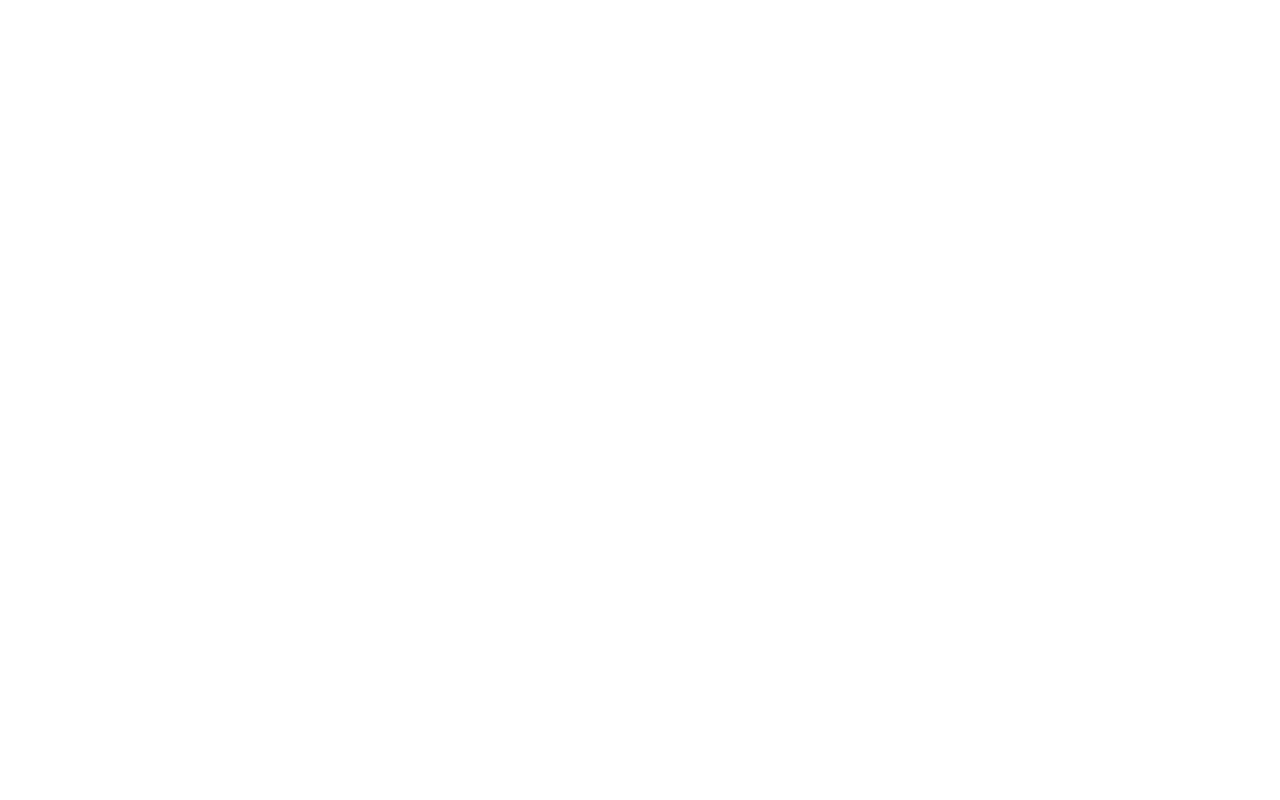
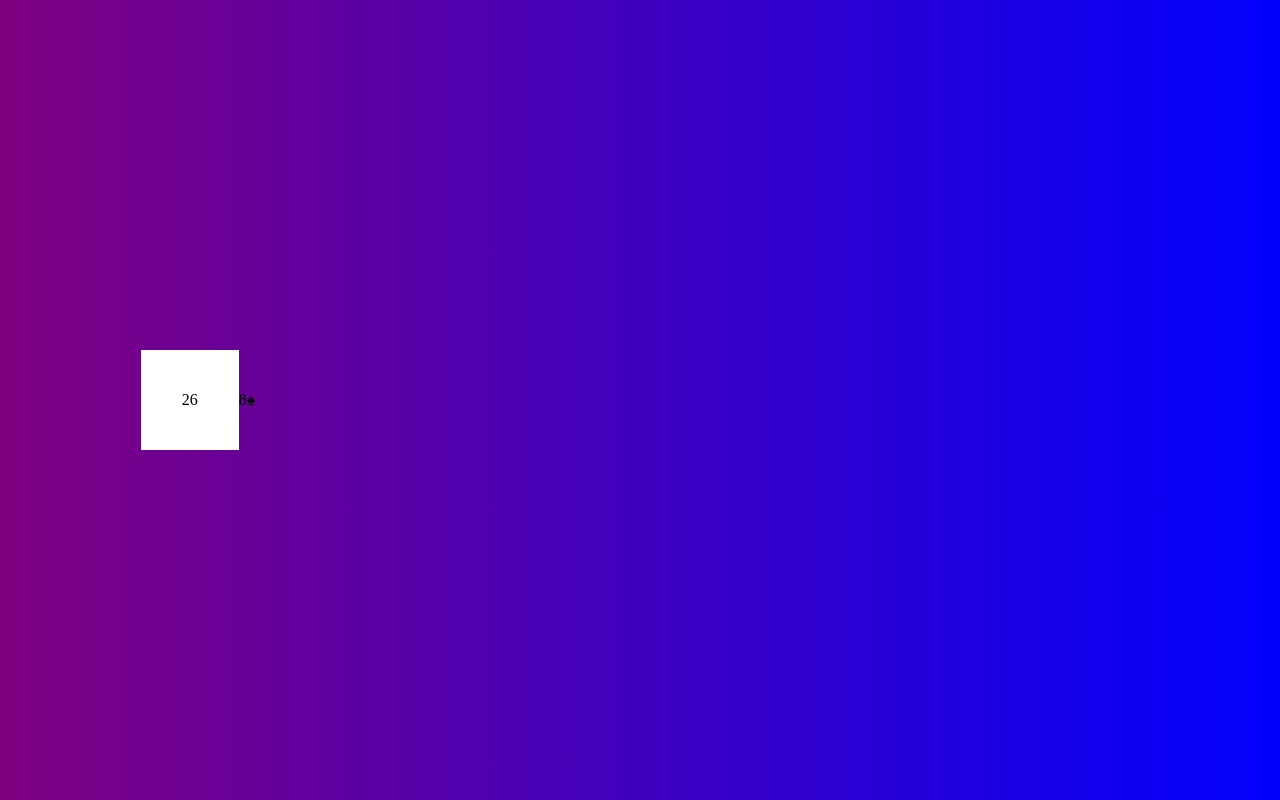
Before and after one commit to chawthorne02/js-war-game, a plain HTML site: page index.html in a window 1280 px wide. Drawn offline with Linux system fonts and the light colour scheme.

Commit message:
background gradientstarting card designs

```diff
--- a/index.html
+++ b/index.html
@@ -10,6 +10,22 @@
     <title>JS-War-Game</title>
 </head>
 <body>
+
+<section class="main">
+    <section class="card-block">
+    <div class="player1-deck">26</div>
+    <div class="player1-card">8&spades;</div>
+    </section>
+
+
+
+
+
+
+
+
+
+</section>
 
 
 
--- a/styles.css
+++ b/styles.css
@@ -0,0 +1,33 @@
+html{
+    box-sizing: border-box;
+    height: 100%;
+    background-image: linear-gradient( to right, #800080, #0000ff);
+
+}
+
+*, *:before, *:after {
+    box-sizing: inherit;
+}
+
+.main {
+    display: flex;
+    width: 78%;
+    height: 100vh;
+    align-items: center;
+    justify-content: space-between;
+    margin: auto;
+
+}
+
+.card-block {
+    width: auto;
+    display: flex;
+    justify-content: space-between;
+    align-items: center;
+}
+
+.player1-deck {
+    padding: 40px;
+    border: solid 1px #ffff;
+    background-color: white;
+}
```
